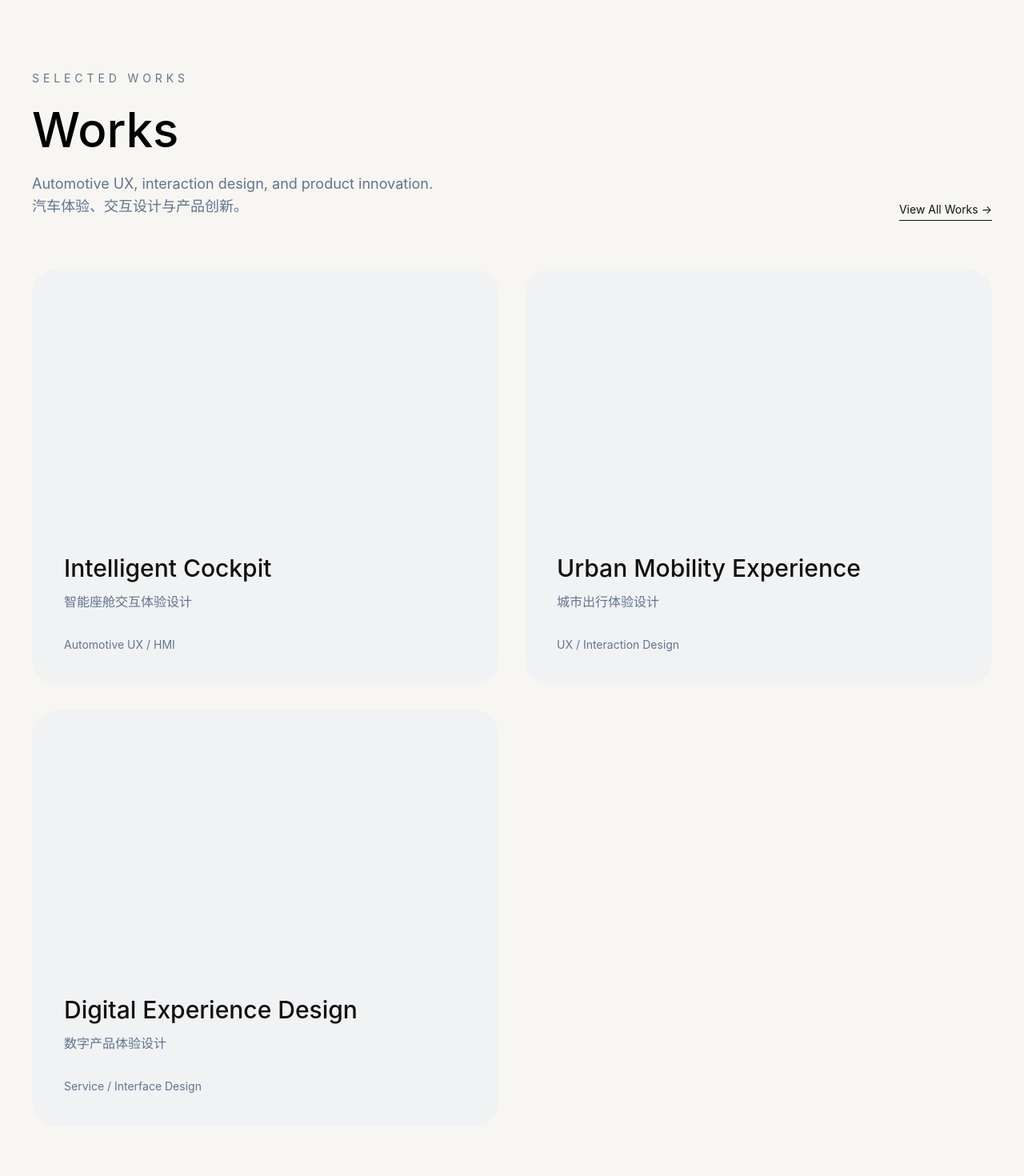
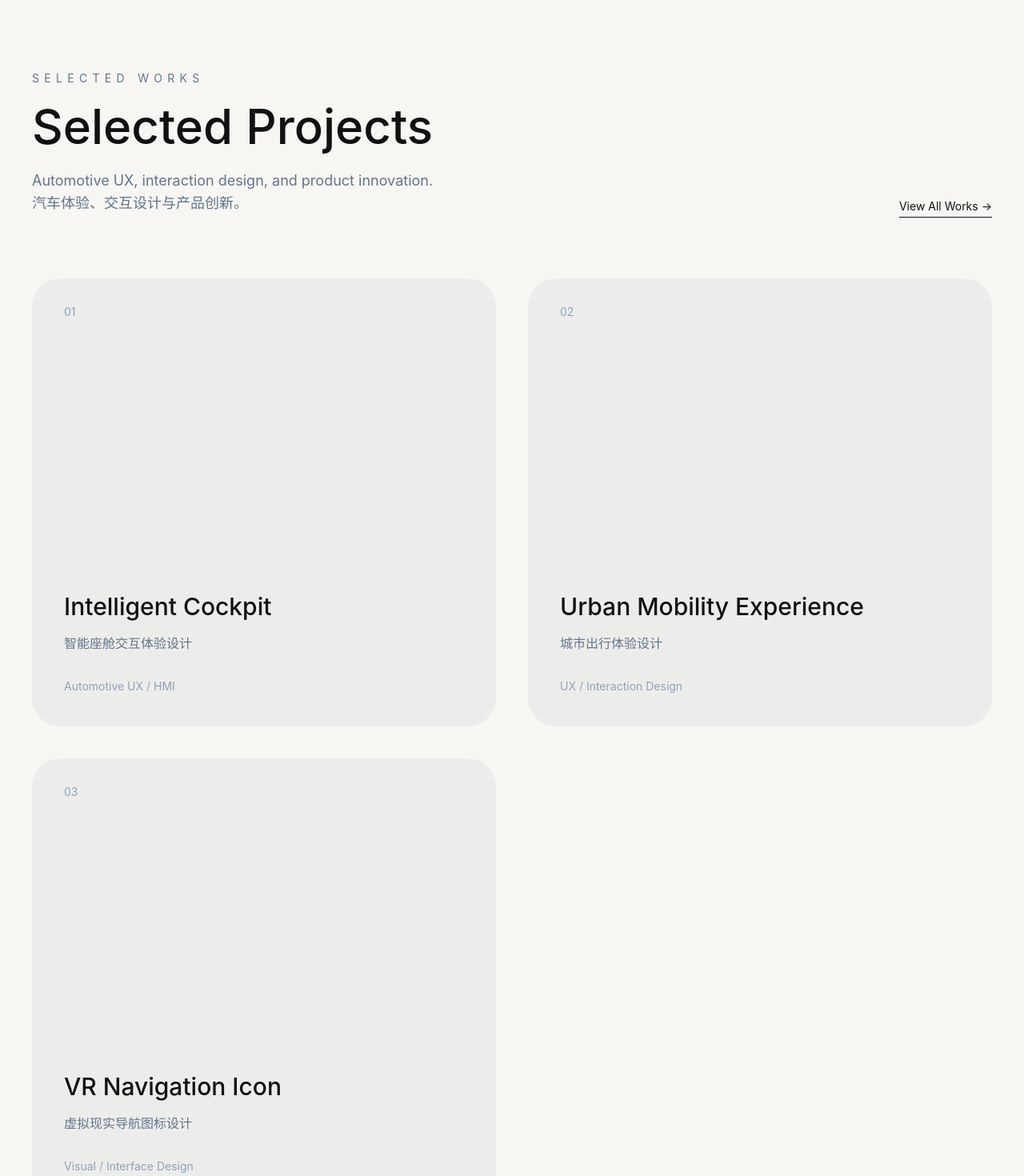
Before and after one commit to Sharon1204-svg/tang-defeng-portfolio, a Next.js app: page / in a window 1280 px wide. Shown: the part 840-2310 px from the top of the page at 80% size. Built offline with nearby package versions, Linux system fonts and the light colour scheme.

Commit message:
Redesign works section with proper portfolio navigation

```diff
--- a/src/components/Works.tsx
+++ b/src/components/Works.tsx
@@ -12,34 +12,47 @@ const projects = [
     category: "UX / Interaction Design",
   },
   {
-    title: "Digital Experience Design",
-    subtitle: "数字产品体验设计",
-    category: "Service / Interface Design",
+    title: "VR Navigation Icon",
+    subtitle: "虚拟现实导航图标设计",
+    category: "Visual / Interface Design",
   },
 ];
 
 export default function Works(){
   return (
     <section id="works" className="container-custom py-32">
-      <div className="mb-16 flex items-end justify-between">
+      <div className="mb-20 flex items-end justify-between">
         <div>
-          <p className="text-sm tracking-[0.35em] text-slate-500">SELECTED WORKS</p>
-          <h2 className="mt-6 text-6xl font-medium text-black">Works</h2>
-          <p className="mt-6 text-lg text-slate-500">
+          <p className="text-sm tracking-[0.45em] text-slate-500">SELECTED WORKS</p>
+          <h2 className="mt-5 text-5xl md:text-6xl font-medium">Selected Projects</h2>
+          <p className="mt-6 max-w-xl text-lg text-slate-500">
             Automotive UX, interaction design, and product innovation.
-            <br/>汽车体验、交互设计与产品创新。
+            <br />
+            汽车体验、交互设计与产品创新。
           </p>
         </div>
-        <Link href="/works" className="text-sm underline underline-offset-8">
+        <Link href="/works" className="hidden md:block text-sm underline underline-offset-8">
           View All Works →
         </Link>
       </div>
-      <div className="grid gap-8 md:grid-cols-2">
-        {projects.map((item)=>(
-          <Link href="/works" key={item.title} className="group rounded-[32px] bg-[#F1F2F4] p-10 h-[520px] flex flex-col justify-end transition-transform hover:-translate-y-2">
-            <h3 className="text-3xl font-medium">{item.title}</h3>
-            <p className="mt-3 text-slate-500">{item.subtitle}</p>
-            <p className="mt-8 text-sm text-slate-500">{item.category}</p>
+
+      <div className="grid gap-10 md:grid-cols-2">
+        {projects.map((item,index)=>(
+          <Link
+            href="/works"
+            key={item.title}
+            className="group relative overflow-hidden rounded-[36px] bg-[#ECEDEB] h-[560px] p-10 flex flex-col justify-end transition-all duration-500 hover:-translate-y-3"
+          >
+            <div className="absolute top-8 left-10 text-sm text-slate-400">
+              0{index+1}
+            </div>
+            <div>
+              <h3 className="text-3xl font-medium transition-transform duration-500 group-hover:-translate-y-2">
+                {item.title}
+              </h3>
+              <p className="mt-4 text-slate-500">{item.subtitle}</p>
+              <p className="mt-8 text-sm text-slate-400">{item.category}</p>
+            </div>
           </Link>
         ))}
       </div>
```
